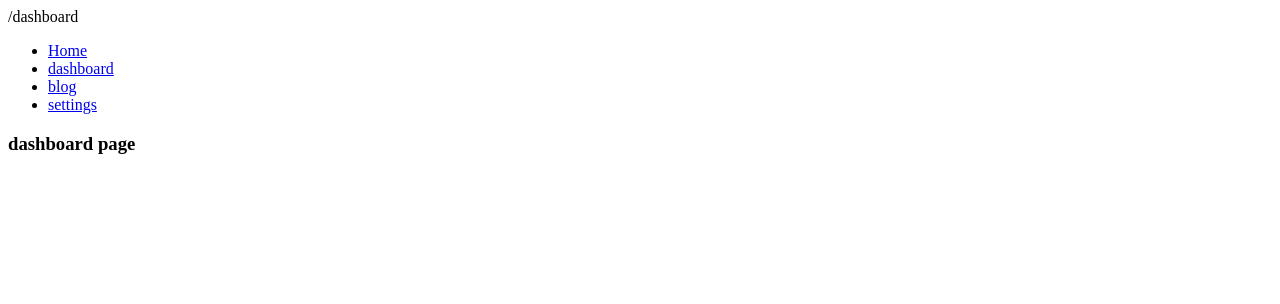
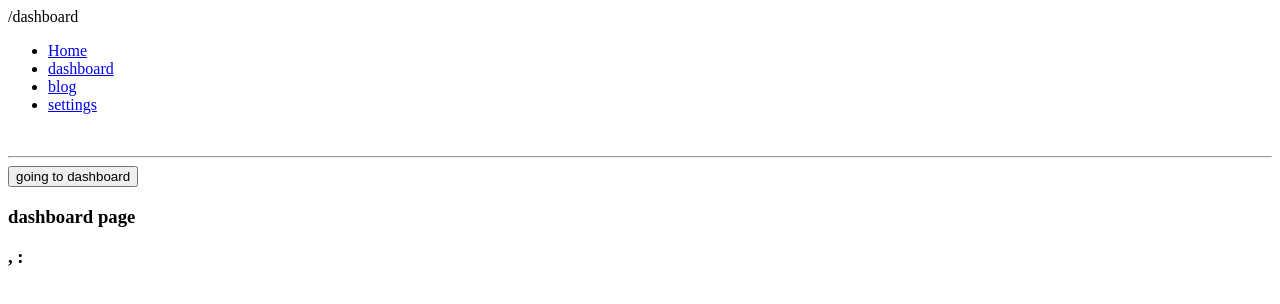
Before and after one commit to EmEsCoder/nextjs, a Next.js app: page /dashboard in a window 1280 px wide. Shown: the top 304 px of the page. Built offline with nearby package versions, Linux system fonts and the light colour scheme.

Commit message:
C- adding useRouter and useSearchParams hook

```diff
--- a/app/dashboard/page.js
+++ b/app/dashboard/page.js
@@ -1,7 +1,13 @@
+"use client"
+
+import { useSearchParams } from "next/navigation"
+
 export default function Dashboard () {
+    const params = useSearchParams()
     return (
         <h3>
             dashboard page
+            <p>{params.get('name')} , {params.get('family')} : {params.get('age')}</p>
         </h3>
     )
 }
--- a/components/Header.jsx
+++ b/components/Header.jsx
@@ -1,10 +1,11 @@
 "use client";
 
 import Link from "next/link";
-import { usePathname } from "next/navigation";
+import { usePathname, useRouter } from "next/navigation";
 
 function Header() {
     const path = usePathname()
+    const router = useRouter()
   return (
     <header>
               <div>{path}</div>
@@ -22,6 +23,11 @@ function Header() {
           <Link href={"/blog/settings"}>settings</Link>
         </li>
       </ul>
+      <div>
+        <br />
+        <hr />
+        <button onClick={() => router.push('/dashboard') }>going to dashboard</button>
+      </div>
     </header>
   );
 }
```
